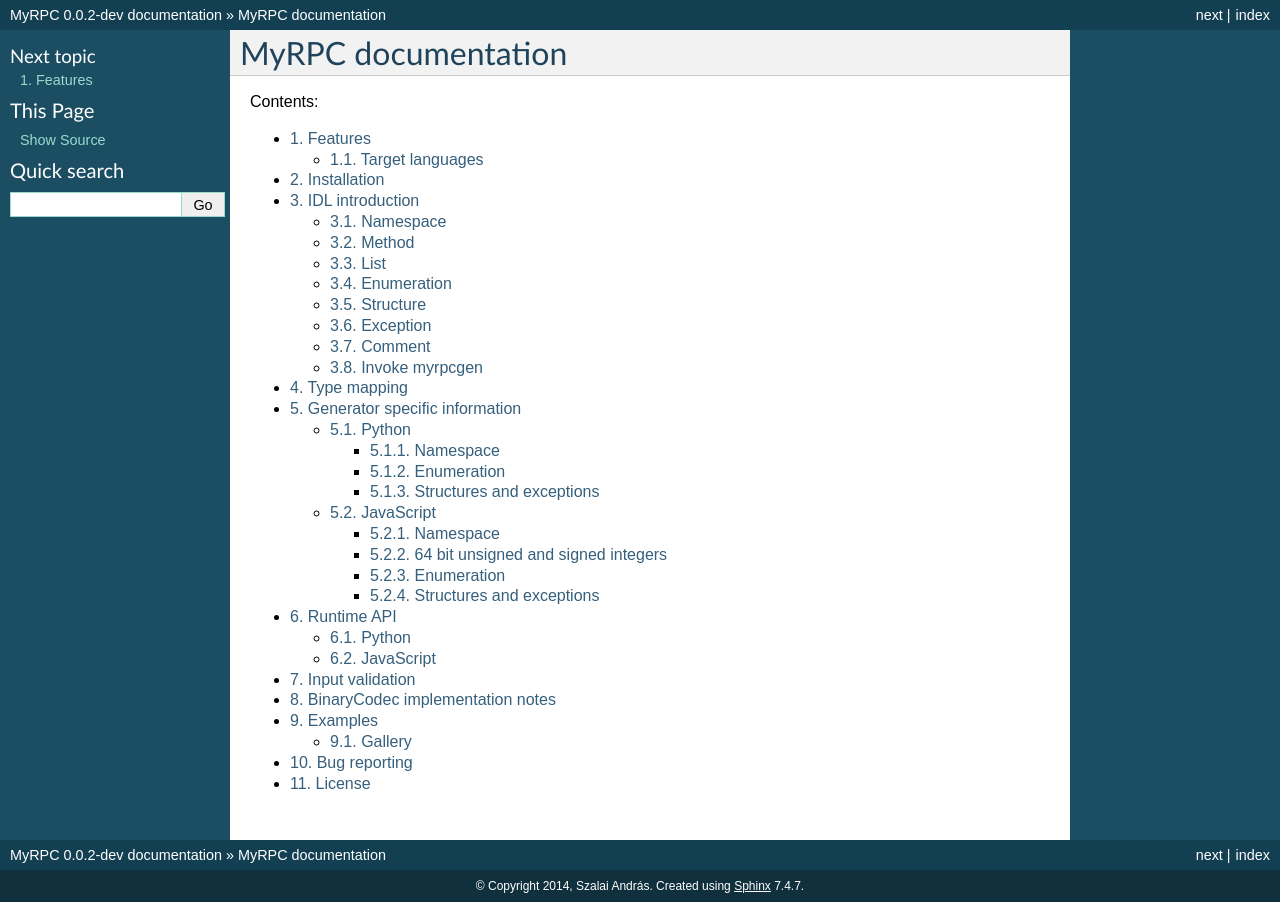
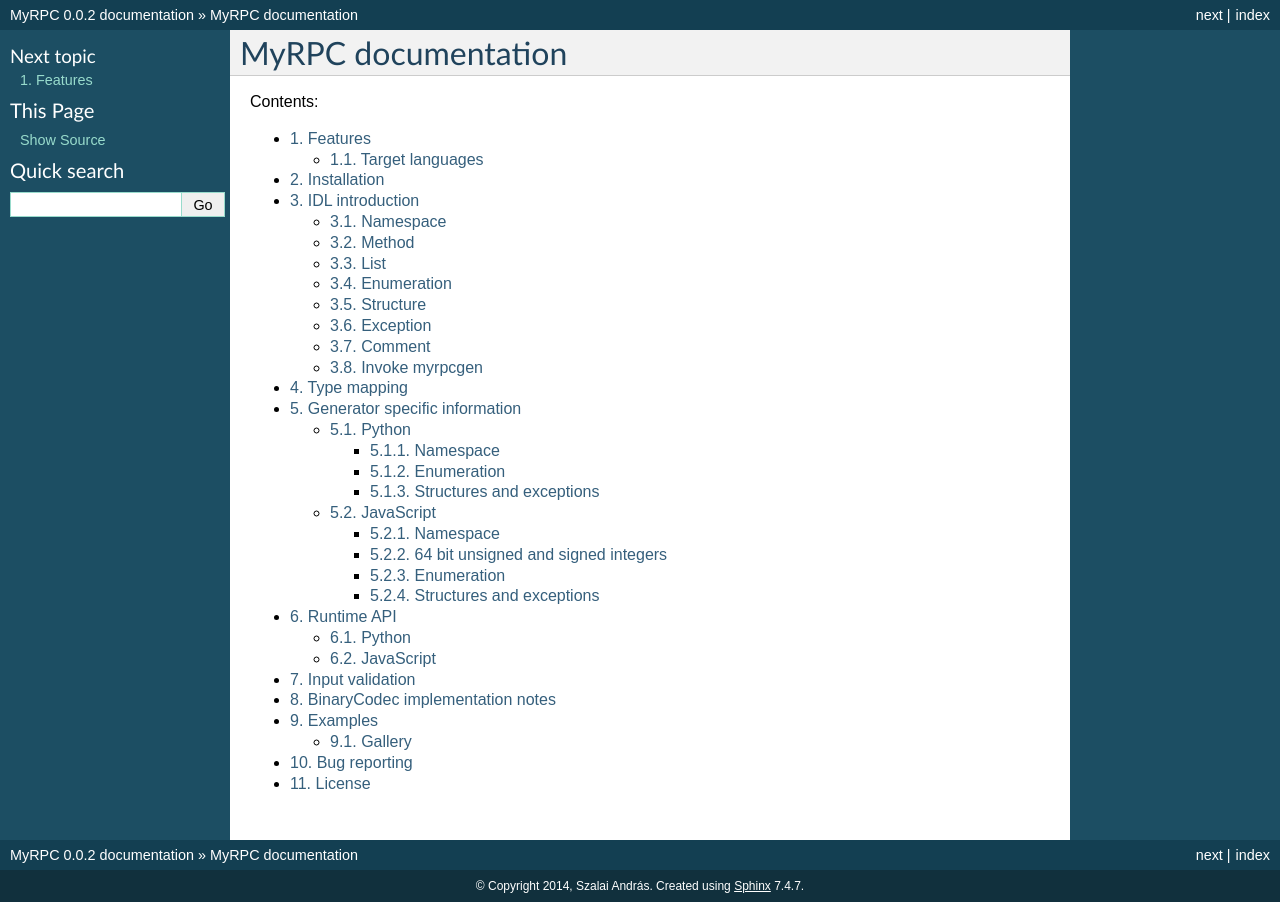
Before and after one commit to Python3pkg/MyRPC, a Sphinx documentation site: the page built from doc/index.rst, in a window 1280 px wide. Built offline with Sphinx 7.4.7, drawn with Linux system fonts in a browser that asks for light colours.

Commit message:
Version number update to 0.0.2.

```diff
--- a/doc/conf.py
+++ b/doc/conf.py
@@ -54,9 +54,9 @@
 # built documents.
 #
 # The short X.Y version.
-version = '0.0.2-dev'
+version = '0.0.2'
 # The full version, including alpha/beta/rc tags.
-release = '0.0.2-dev'
+release = '0.0.2'
 
 # The language for content autogenerated by Sphinx. Refer to documentation
 # for a list of supported languages.
--- a/setup.py
+++ b/setup.py
@@ -38,7 +38,7 @@
 # Run setup.
 
 setup(name = "MyRPC",
-      version = "0.0.2-dev",
+      version = "0.0.2",
       description = "RPC Framework for Distributed Computing",
       author = "Szalai András",
       author_email = "andrew@bandipapa.com",
```
Also changed, not shown: 1 other file.
